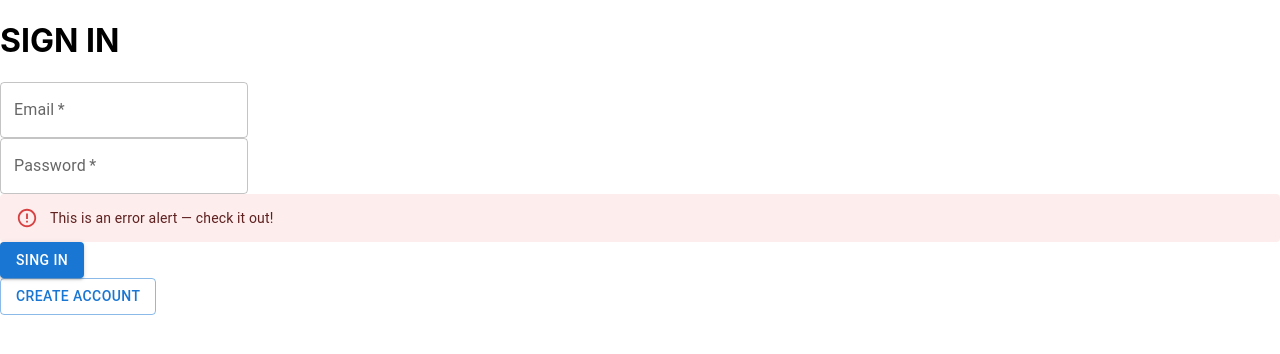
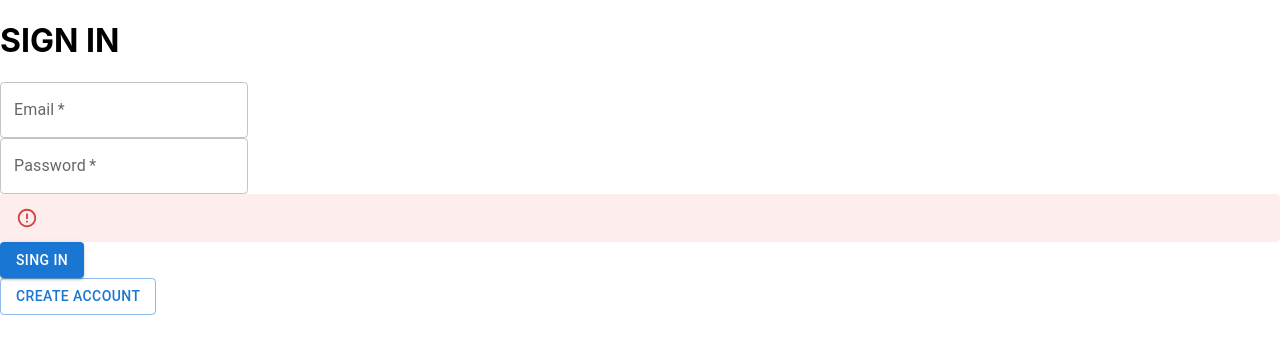
Before and after one commit to wony5248/SSACRETARY, a React (Create React App) app in the folder frontend/: page / in a window 1280 px wide. Shown: the top 354 px of the page. Built offline with nearby package versions, Linux system fonts and the light colour scheme.

Commit message:
fix: fix merge conflict and testing login

```diff
--- a/frontend/src/pages/Signin/index.tsx
+++ b/frontend/src/pages/Signin/index.tsx
@@ -11,9 +11,7 @@ const SignIn: React.FunctionComponent<RouteComponentProps> = (props) => {
 
   const { email, password } = inputs;
 
-  const [message, setMessage] = useState({
-    message: "",
-  });
+  const [message, setMessage] = useState("");
 
   const onChange = (event: React.ChangeEvent<HTMLInputElement>) => {
     const { value, name } = event.target;
@@ -25,12 +23,19 @@ const SignIn: React.FunctionComponent<RouteComponentProps> = (props) => {
 
   const onSignIn = function () {
     axiosOnSignIn(email, password)
-      .then((res) => {
-        if (res.status === 200) {
+      .then((res: any) => {
+        console.log(res);
+        if (res.data.statusCode == 200) {
+          localStorage.setItem("jwt", res.data.jwt);
+          localStorage.setItem("userInfo", res.data.userInfo);
           props.history.push("/settingprofile");
+        } else {
+          setMessage(res.data.message);
         }
       })
-      .catch(({ response }) => {});
+      .catch((error: any) => {
+        console.log(error);
+      });
   };
 
   return (
@@ -55,7 +60,7 @@ const SignIn: React.FunctionComponent<RouteComponentProps> = (props) => {
         />
       </div>
       <div>
-        <Alert severity="error">This is an error alert — check it out!</Alert>
+        <Alert severity="error">{message}</Alert>
       </div>
       <div>
         <Button variant="contained" color="primary" onClick={onSignIn}>
@@ -71,4 +76,4 @@ const SignIn: React.FunctionComponent<RouteComponentProps> = (props) => {
   );
 };
 
-export default SignIn;
+export default withRouter(SignIn);
```
